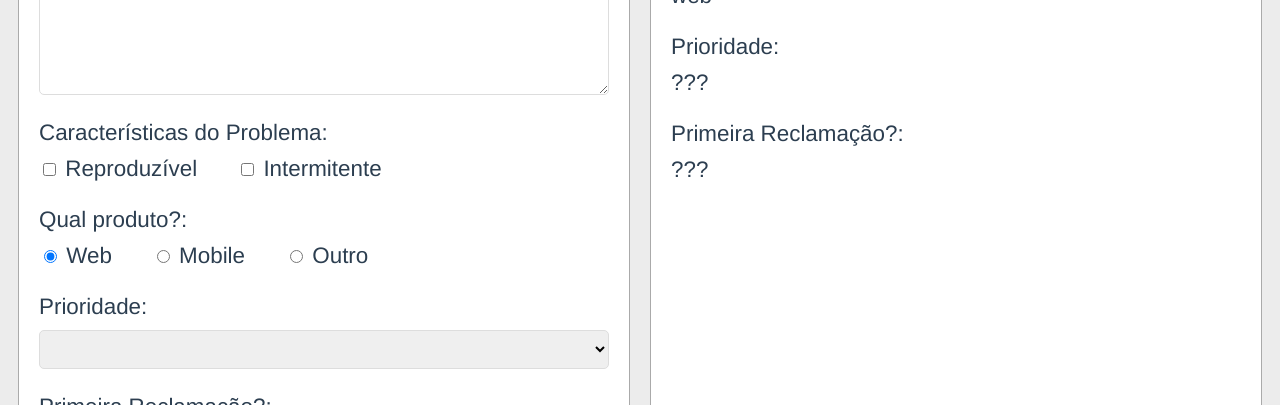
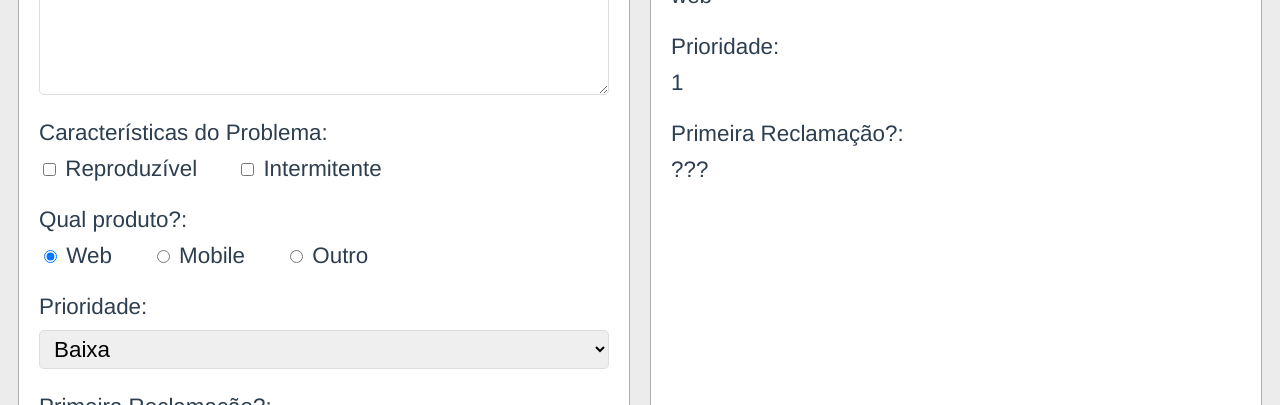
Before and after one commit to leandrocodes/vue.js-studies, a Vue app in the folder 10th - forms/forms-exercises/: page / in a window 1280 px wide. Shown: the part 547-952 px from the top of the page. Built offline with nearby package versions, Linux system fonts and the light colour scheme.

Commit message:
combobox

```diff
--- a/10th - forms/forms-exercises/src/App.vue
+++ b/10th - forms/forms-exercises/src/App.vue
@@ -36,8 +36,10 @@
 					</span>
 				</Rotulo>
 				<Rotulo nome="Prioridade">
-					<select name id>
-						<option></option>
+					<select v-model="prioridade">
+						<option v-for="prioridade in prioridades" :key="prioridade.codigo" :value="prioridade.codigo">
+							{{prioridade.nome}}
+						</option>
 					</select>
 				</Rotulo>
 				<Rotulo nome="Primeira Reclamação?">
@@ -79,7 +81,9 @@
 					</span>
 				</Rotulo>
 				<Rotulo nome="Prioridade">
-					<span>???</span>
+					<span>
+						{{prioridade}}
+					</span>
 				</Rotulo>
 				<Rotulo nome="Primeira Reclamação?">
 					<span>???</span>
@@ -106,7 +110,13 @@ export default {
 				/* 	email: '',
 				senha: '',
 				idade: '', */
-			}
+			},
+			prioridade: 1,
+			prioridades:[
+				{codigo: 1, nome: 'Baixa'},
+				{codigo: 2, nome: 'Moderada'},
+				{codigo: 3, nome: 'Alta'}
+			]
 		}
 	}
 }
```
